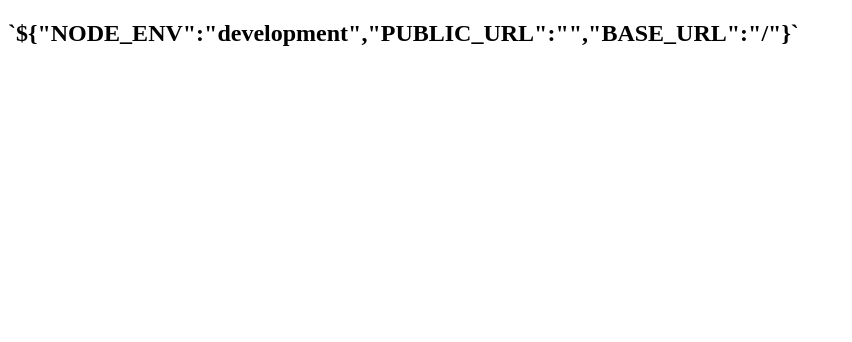
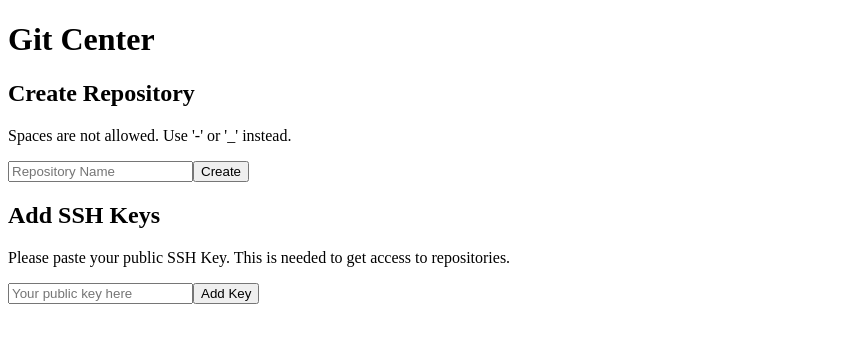
Before and after one commit to dheeraj-p/git-center-server, a Next.js app: page / in a window 1280 px wide. Shown: the top 342 px of the page, without its empty margins (0-852 px from the left). Built offline with nearby package versions, Linux system fonts and the light colour scheme.

Commit message:
Add home page components

```diff
--- /dev/null
+++ b/components/AddSSHKey/AddSSHKey.js
@@ -0,0 +1,15 @@
+export default function AddSSHKey() {
+  return (
+    <div>
+      <h2>Add SSH Keys</h2>
+      <p>
+        Please paste your public SSH Key. This is needed to get access to
+        repositories.
+      </p>
+      <div>
+        <input type='text' name='repoName' placeholder='Your public key here' />
+        <button>Add Key</button>
+      </div>
+    </div>
+  );
+}
--- /dev/null
+++ b/components/CreateRepository/CreateRepository.js
@@ -0,0 +1,12 @@
+export default function CreateRepository() {
+  return (
+    <div>
+      <h2>Create Repository</h2>
+      <p>Spaces are not allowed. Use '-' or '_' instead.</p>
+      <div>
+        <input type='text' name='repoName' placeholder='Repository Name' />
+        <button>Create</button>
+      </div>
+    </div>
+  );
+}
--- /dev/null
+++ b/components/Header/Header.js
@@ -0,0 +1,3 @@
+export default function Header() {
+  return <h1>Git Center</h1>;
+}
--- /dev/null
+++ b/components/Home/Home.js
@@ -0,0 +1,15 @@
+import Repositories from '../Repositories/Repositories';
+import Header from '../Header/Header';
+import CreateRepository from '../CreateRepository/CreateRepository';
+import AddSSHKey from '../AddSSHKey/AddSSHKey';
+
+export default function Home() {
+  return (
+    <div>
+      <Header />
+      <Repositories />
+      <CreateRepository />
+      <AddSSHKey />
+    </div>
+  );
+}
--- /dev/null
+++ b/components/Repositories/Repositories.js
@@ -0,0 +1,9 @@
+export default function Repositories({}) {
+  return (
+    <div>
+      {[].map(r => {
+        return <div>{r.name}</div>;
+      })}
+    </div>
+  );
+}
--- a/pages/index.js
+++ b/pages/index.js
@@ -1,3 +1,5 @@
-export default function Home() {
-  return <h2>`${JSON.stringify(process.env)}`</h2>;
+import Home from '../components/Home/Home';
+
+export default function Index() {
+  return <Home />;
 }
```
